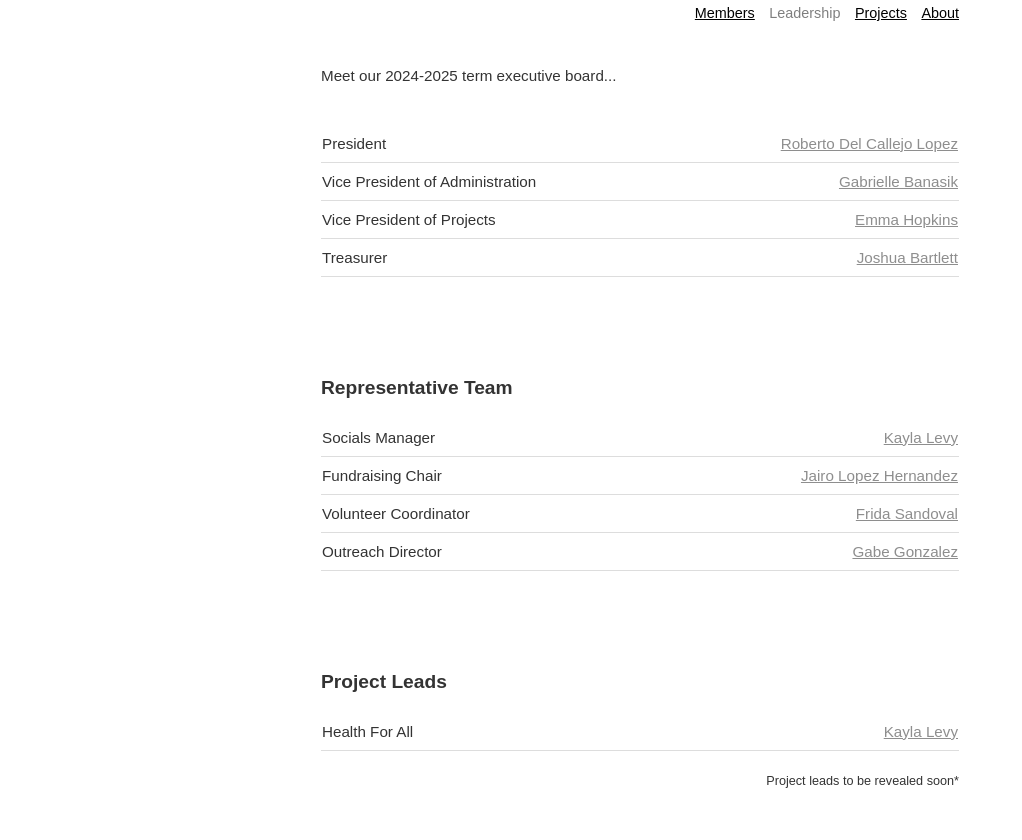
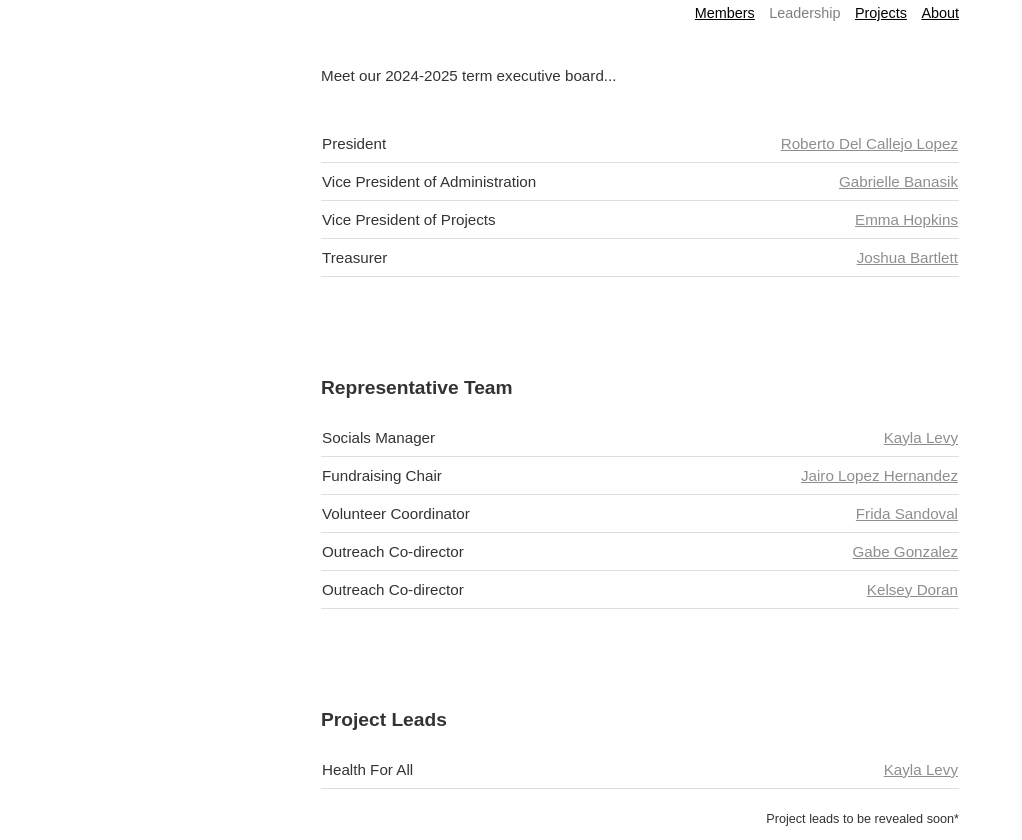
Before and after one commit to rdelcallejo/ESC-Website, a plain HTML site: page leadership.html in a window 1280 px wide. Shown: the part 197-1037 px from the top of the page, without its empty margins (0-1022 px from the left). Drawn offline with Linux system fonts and the light colour scheme; a web font is replaced by a local one.

Commit message:
Version 1.0.1

```diff
--- a/leadership.html
+++ b/leadership.html
@@ -100,10 +100,17 @@
                     </tr>
                     <tr class="tooltip-row">
                         <td>
-                            <span class = "left">Outreach Director</span>
+                            <span class = "left">Outreach Co-director</span>
                             <span class = "tooltip">Designs and implements educational outreach programs, engaging younger students in STEM, while maintaining relationships with volunteers, educators, and community partners.</span>
                         </td>
                         <td class = "right"><a href="https://www.linkedin.com/in/gabriel-gonzalez-52a127321/" target="_blank">Gabe Gonzalez</a></td>
+                    </tr>
+                    <tr class="tooltip-row">
+                        <td>
+                            <span class = "left">Outreach Co-director</span>
+                            <span class = "tooltip">Designs and implements educational outreach programs, engaging younger students in STEM, while maintaining relationships with volunteers, educators, and community partners.</span>
+                        </td>
+                        <td class = "right"><a href="https://www.linkedin.com/in/kelsey-doran-743b40255/" target="_blank">Kelsey Doran</a></td>
                     </tr>
                 </tbody>
             </table>
```
